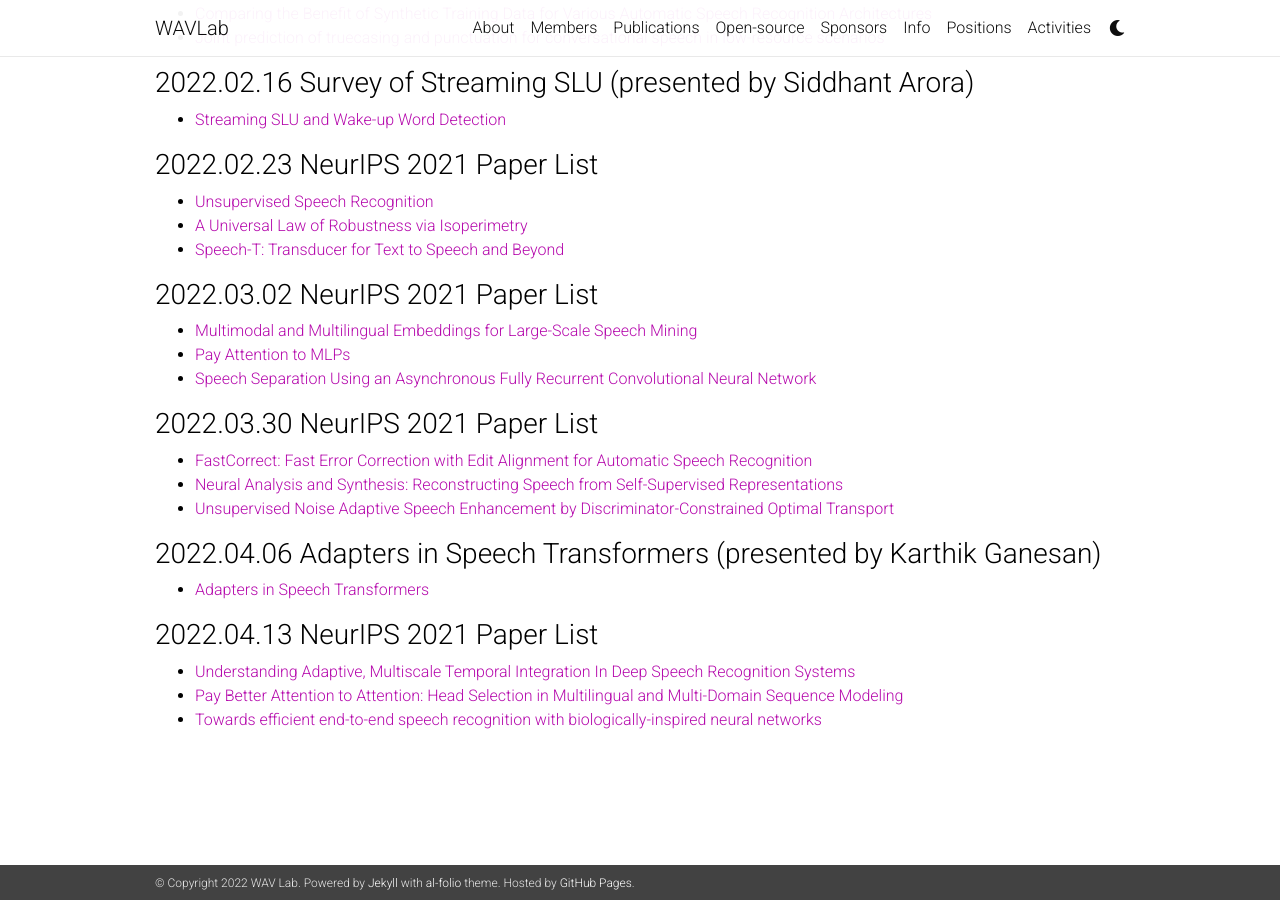
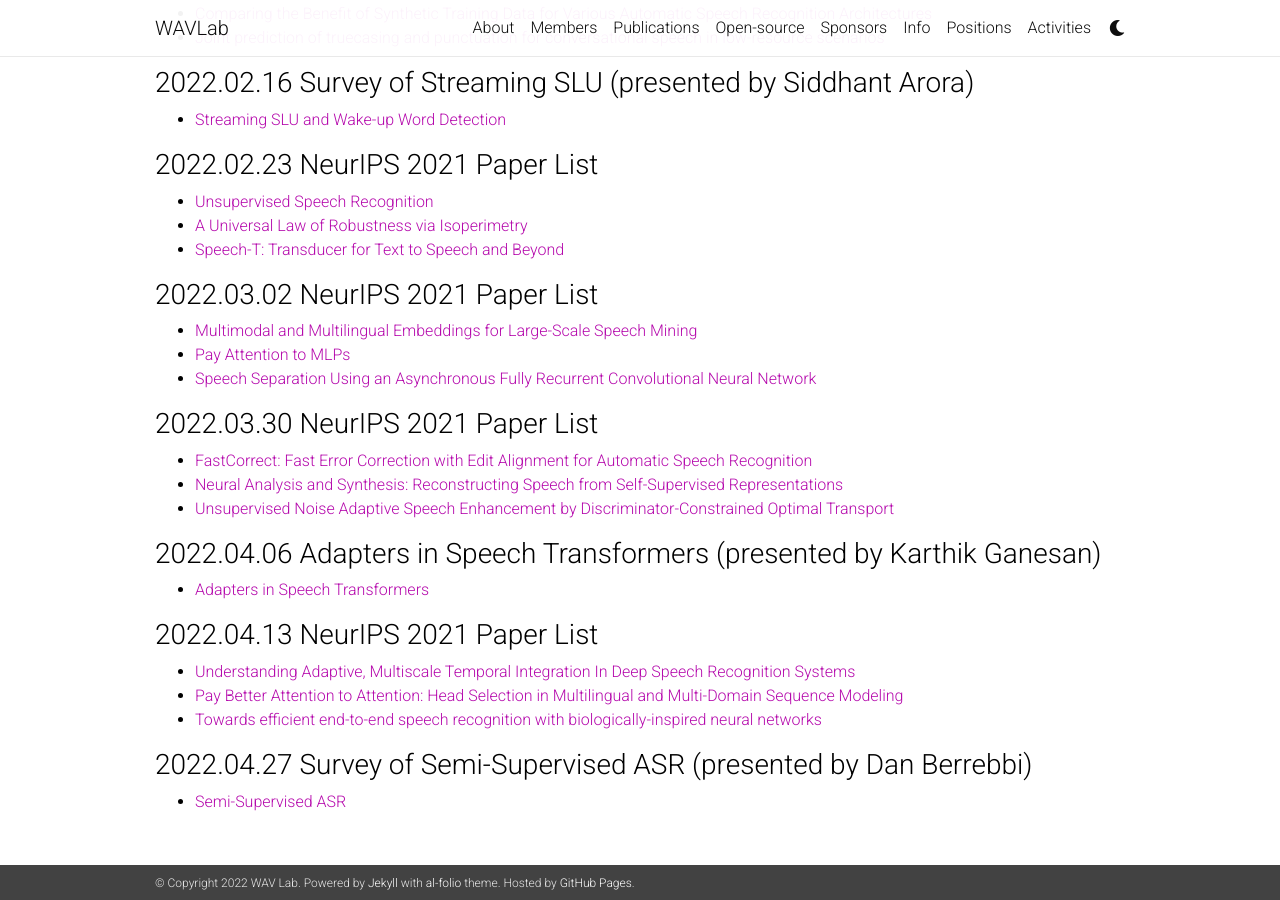
Before and after one commit to shinjiwlab/shinjiwlab.github.io, a Jekyll site: the page built from _posts/2022-12-31-reading-group.md, in a window 1280 px wide and 900 px high, scrolled down 604 px. Built offline with Jekyll 4.4.1, drawn with Linux system fonts in a browser that asks for light colours; nearby versions of some CDN libraries; a style sheet for code colours, icons or effects is not loaded.

Commit message:
Update 2022-12-31-reading-group.md

```diff
--- a/_posts/2022-12-31-reading-group.md
+++ b/_posts/2022-12-31-reading-group.md
@@ -49,3 +49,6 @@ comments: false
 - [Understanding Adaptive, Multiscale Temporal Integration In Deep Speech Recognition Systems](https://nips.cc/virtual/2021/poster/28735)
 - [Pay Better Attention to Attention: Head Selection in Multilingual and Multi-Domain Sequence Modeling](https://nips.cc/virtual/2021/poster/26058)
 - [Towards efficient end-to-end speech recognition with biologically-inspired neural networks](https://nips.cc/virtual/2021/workshop/21839#wse-detail-34284)
+
+### 2022.04.27 Survey of Semi-Supervised ASR (presented by Dan Berrebbi)
+- [Semi-Supervised ASR](https://github.com/shinjiwlab/shinjiwlab.github.io/tree/source/assets/pdf/dan_reading_group_semi_supervised_asr.pdf)
```
